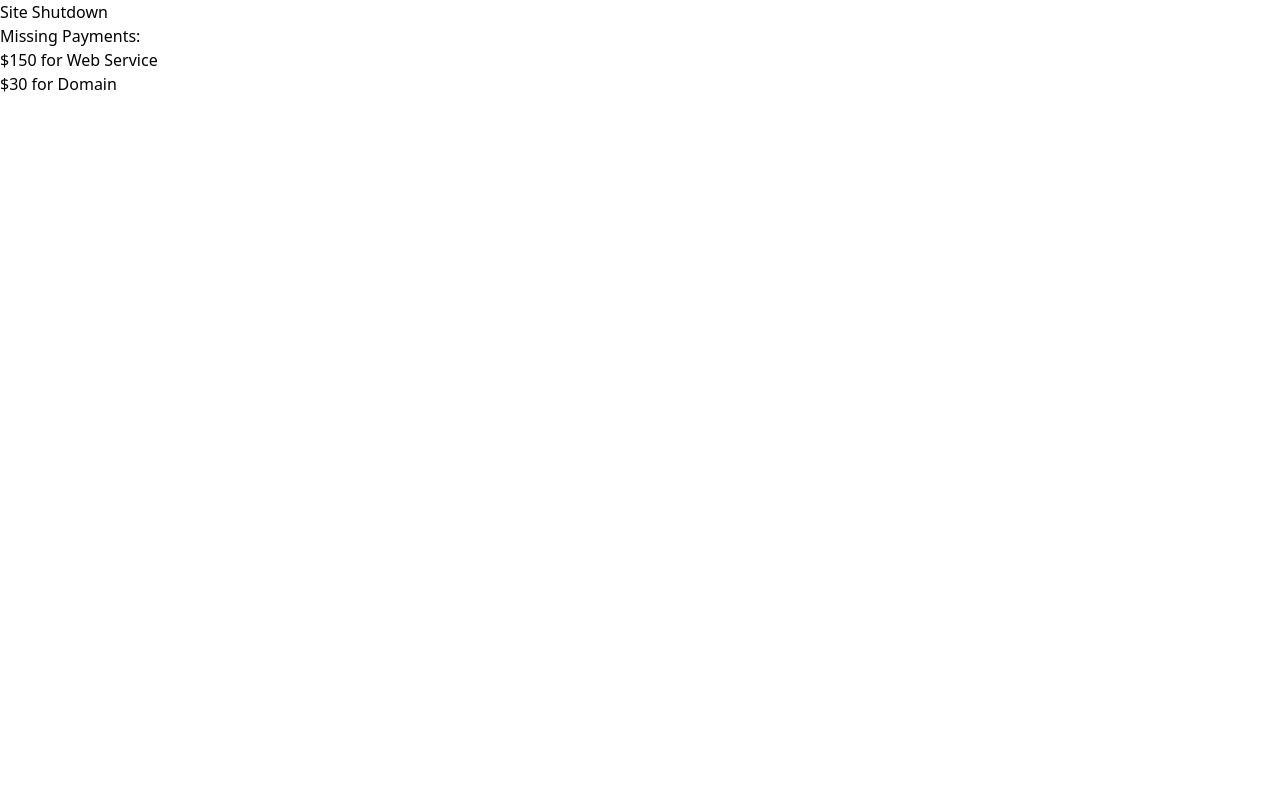
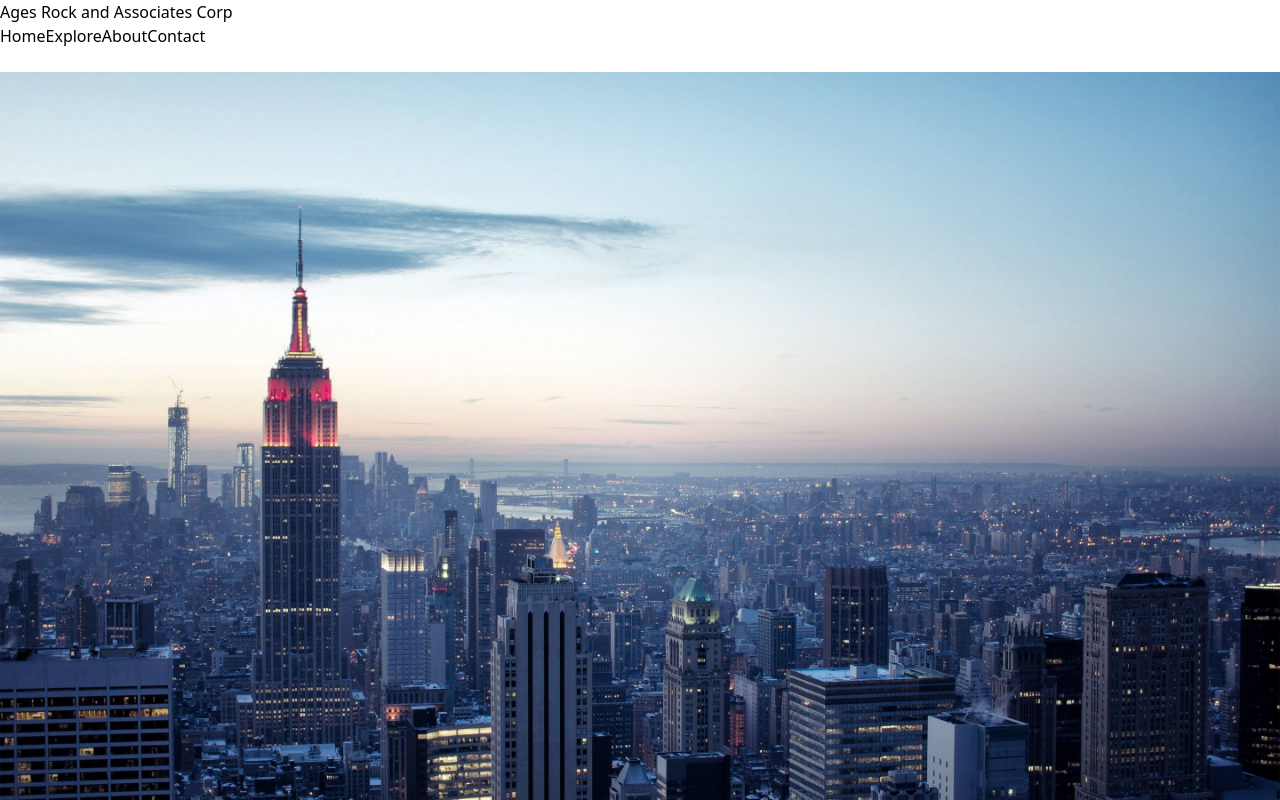
Before and after one commit to gent1999/Ages-Rock-Unlimited, a React (Vite) app: page / in a window 1280 px wide. Shown: the top 800 px of the page. Built offline with nearby package versions, Linux system fonts and the light colour scheme.

Commit message:
Took off payment lock

```diff
--- a/src/App.jsx
+++ b/src/App.jsx
@@ -5,8 +5,8 @@ import Payment from './pages/Payment';
 const App = () => {
   return (
     <div>
-      {/* <Background /> */}
-      <Payment />
+      <Background />
+      {/* <Payment /> */}
     </div>
   );
 };
```
